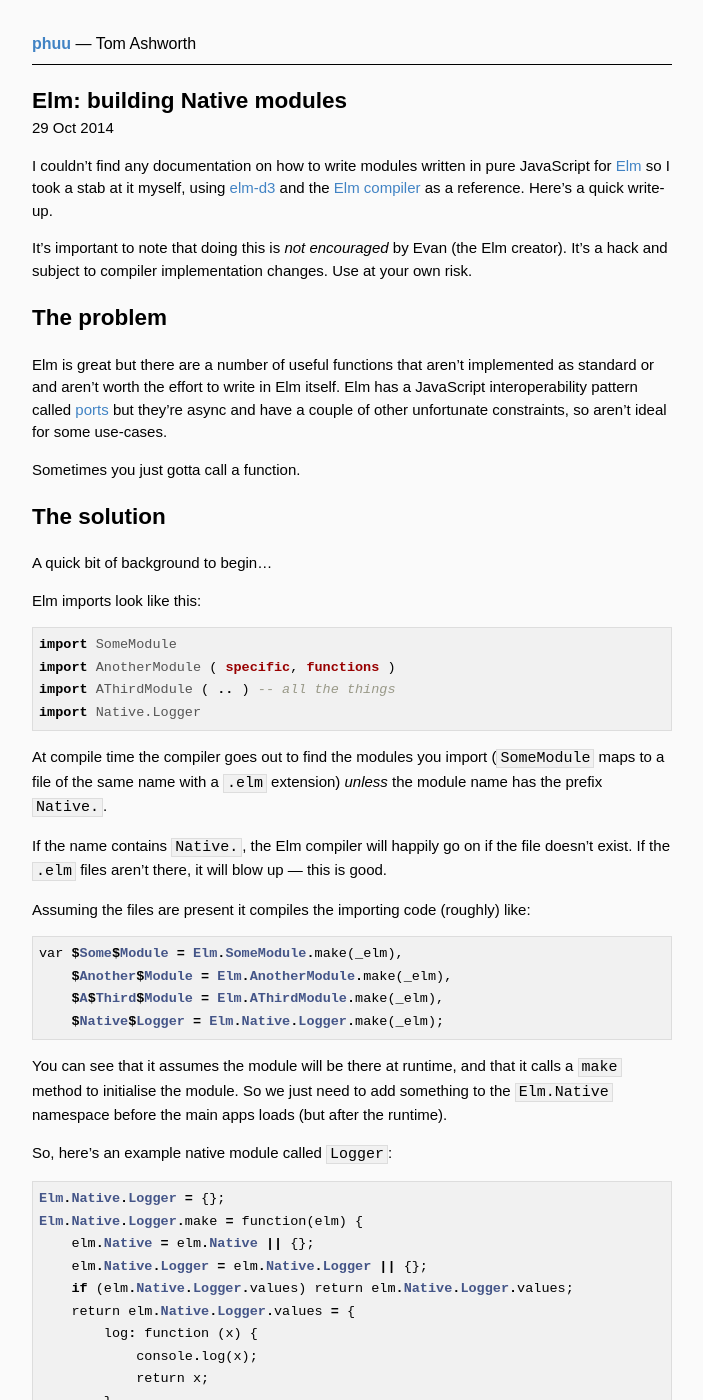
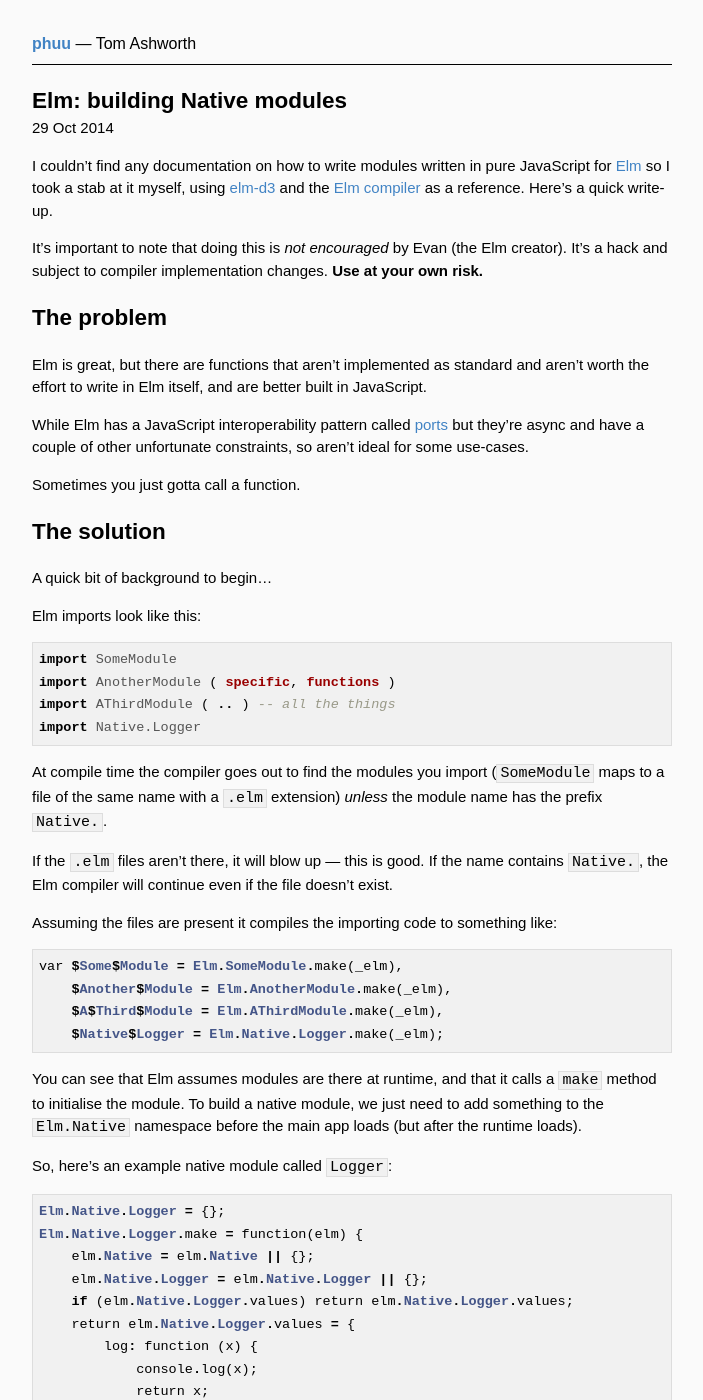
Before and after one commit to tgvashworth/tgvashworth.github.io, a Jekyll site: the page built from _posts/2014-10-29-elm-native-modules.md, in a window 1280 px wide and 1400 px high. Shown: the whole window, without its empty margins (288-991 px from the left). Built offline with Jekyll 4.4.1, drawn with Linux system fonts in a browser that asks for light colours; some web fonts are replaced; Markdown is read by kramdown in place of the engine named in the settings; some of the changed text lies outside the part shown.

Commit message:
update the elm native post

````diff
--- a/_posts/2014-10-29-elm-native-modules.md
+++ b/_posts/2014-10-29-elm-native-modules.md
@@ -5,11 +5,13 @@ title: "Elm: building Native modules"
 
 I couldn't find any documentation on how to write modules written in pure JavaScript for [Elm][elm] so I took a stab at it myself, using [elm-d3][elm-d3] and the [Elm compiler][elm-compiler] as a reference. Here's a quick write-up.
 
-It's important to note that doing this is *not encouraged* by Evan (the Elm creator). It's a hack and subject to compiler implementation changes. Use at your own risk.
+It's important to note that doing this is *not encouraged* by Evan (the Elm creator). It's a hack and subject to compiler implementation changes. **Use at your own risk.**
 
 ## The problem
 
-Elm is great but there are a number of useful functions that aren't implemented as standard or and aren't worth the effort to write in Elm itself. Elm has a JavaScript interoperability pattern called [ports][ports] but they're async and have a couple of other unfortunate constraints, so aren't ideal for some use-cases.
+Elm is great, but there are functions that aren't implemented as standard and aren't worth the effort to write in Elm itself, and are better built in JavaScript.
+
+While Elm has a JavaScript interoperability pattern called [ports][ports] but they're async and have a couple of other unfortunate constraints, so aren't ideal for some use-cases.
 
 Sometimes you just gotta call a function.
 
@@ -28,9 +30,9 @@ import Native.Logger
 
 At compile time the compiler goes out to find the modules you import (`SomeModule` maps to a file of the same name with a `.elm` extension) *unless* the module name has the prefix `Native.`.
 
-If the name contains `Native.`, the Elm compiler will happily go on if the file doesn't exist. If the `.elm` files aren't there, it will blow up — this is good.
+If the `.elm` files aren't there, it will blow up — this is good. If the name contains `Native.`, the Elm compiler will continue even if the file doesn't exist.
 
-Assuming the files are present it compiles the importing code (roughly) like:
+Assuming the files are present it compiles the importing code to something like:
 
 ```haskell
 var $Some$Module = Elm.SomeModule.make(_elm),
@@ -39,7 +41,7 @@ var $Some$Module = Elm.SomeModule.make(_elm),
     $Native$Logger = Elm.Native.Logger.make(_elm);
 ```
 
-You can see that it assumes the module will be there at runtime, and that it calls a `make` method to initialise the module. So we just need to add something to the `Elm.Native` namespace before the main apps loads (but after the runtime).
+You can see that Elm assumes modules are there at runtime, and that it calls a `make` method to initialise the module. To build a native module, we just need to add something to the `Elm.Native` namespace before the main app loads (but after the runtime loads).
 
 So, here's an example native module called `Logger`:
 
@@ -57,8 +59,6 @@ Elm.Native.Logger.make = function(elm) {
     };
 };
 ```
-
-This pattern is copied more-or-less from compiled Elm code.
 
 You can include this in the page in any way you like, so long as it comes after the Elm runtime:
 
@@ -80,9 +80,9 @@ window.onload = function () {
 </script>
 ```
 
-In production, these files should be concatenated and minified.
+As usual, in production, concatenate and minify those files!
 
-Finally, here's a little snippet for generating these modules more easily:
+To finish up, here's a little snippet for generating these modules:
 
 ```js
 function ElmNativeModule(name, values) {
@@ -107,7 +107,7 @@ ElmNativeModule('Logger', {
 });
 ```
 
-Remember, this is *not recommended*. Try to use ports first, and be prepared for this to break when the compiler implementation changes.
+Remember, this is *not recommended*. Try to use ports first, and prepare for this to break when the compiler implementation changes.
 
 [elm]: http://elm-lang.org/ "Elm"
 [elm-d3]: https://github.com/seliopou/elm-d3 "seliopou/elm-d3"
````
